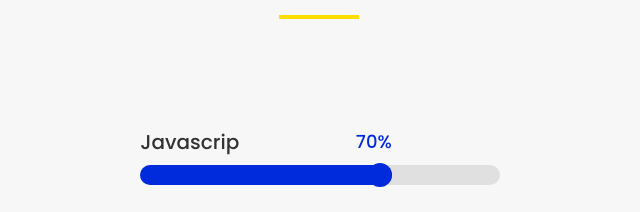
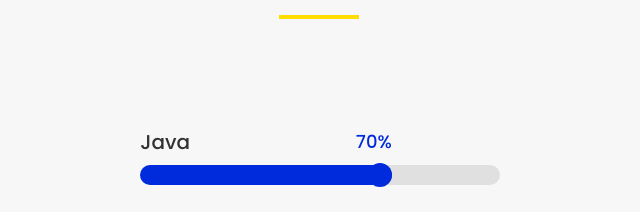
Before and after one commit to Pakhatai/CPE207_hw2, a plain HTML site: page about.html in a window 1280 px wide. Shown: the part 1749-1961 px from the top of the page, 321-961 px from the left. Drawn offline with Linux system fonts and the light colour scheme; files whose address does not match are found by name.

Commit message:
first commit

```diff
--- a/about.html
+++ b/about.html
@@ -175,7 +175,7 @@
 							<div class="row">
 								<div class="col-md-12 animate-box">
 									<div class="progress-wrap">
-										<h3>Javascrip</h3>
+										<h3>Java</h3>
 										<div class="progress">
 											<div class="progress-bar color-1" role="progressbar" aria-valuenow="70"
 												aria-valuemin="0" aria-valuemax="100" style="width:70%">
```
Also changed, not shown: 1 other file.
